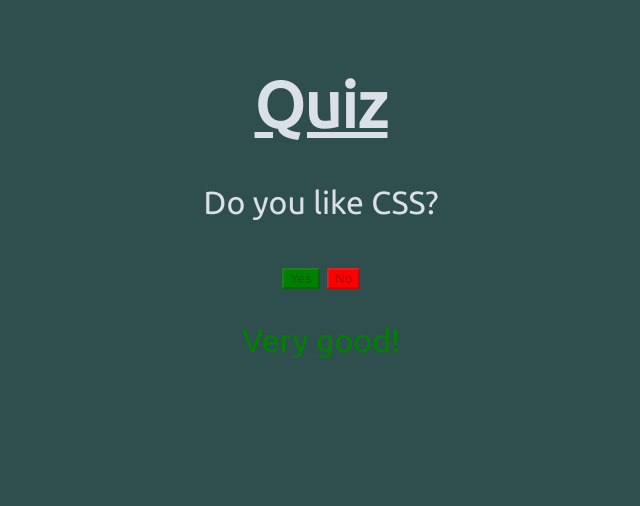
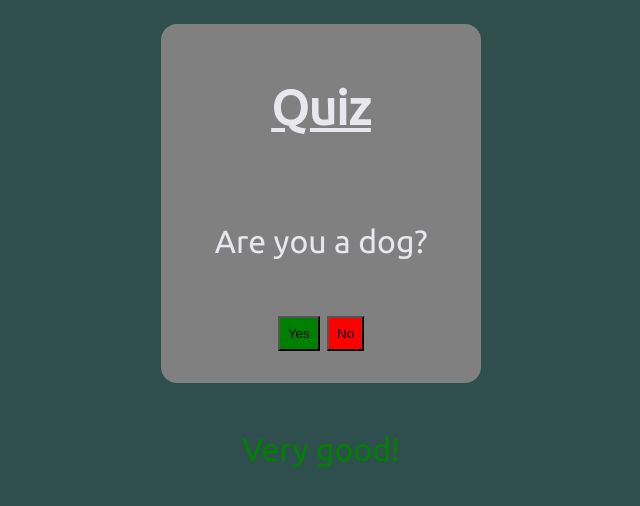
Before and after one commit to welschoff/quiz-app, a plain HTML site: page index.html in a window 1280 px wide. Both pictures are taken after a click on the button "Yes". Shown: the whole page, without its empty margins (319-959 px from the left). Drawn offline with Linux system fonts and the light colour scheme.

Commit message:
Change Style

```diff
--- a/index.html
+++ b/index.html
@@ -8,12 +8,17 @@
     <title>Quiz</title>
   </head>
   <body>
-    <h1><u>Quiz</u></h1>
-    <section class="box">
-      <p class="question"></p>
-      <button class="yes">Yes</button>
-      <button class="no">No</button>
+    <div class="wrapper">
+      <section class="quizbox">
+        <h1><u>Quiz</u></h1>
+        <p class="question"></p>
+        <div>
+          <button class="yes">Yes</button>
+          <button class="no">No</button>
+        </div>
+        <div class="next"></div>
+      </section>
       <script src="main.js"></script>
-    </section>
+    </div>
   </body>
 </html>
--- a/main.js
+++ b/main.js
@@ -1,7 +1,15 @@
-const correctAnswer = true;
+const questionList = [
+  "Are you a cat?",
+  "Are you a dog?",
+  "Are you a human?",
+  "Are you a robot?",
+];
+
+let questionIndex = 0;
+let correctAnswer = true;
 
 const myQuestion = document.querySelector(".question");
-myQuestion.textContent = "Do you like Javascript?";
+myQuestion.textContent = questionList[questionIndex];
 
 const yesButton = document.querySelector(".yes");
 yesButton.onclick = function () {
@@ -25,19 +33,18 @@ function showAnswerIsCorrect() {
   const para = document.createElement("p");
   const node = document.createTextNode("Very good!");
   para.className = "correct";
-  para.appendChild(node);
-  document.body.appendChild(para);
+  para.append(node);
+  document.body.append(para);
   setNewQuestion();
-  disableButtons();
 }
 
 function showAnswerIsIncorrect() {
   const para = document.createElement("p");
   const node = document.createTextNode("Oh, why not?!");
   para.className = "incorrect";
-  para.appendChild(node);
-  document.body.appendChild(para);
-  setNewQuestion();
+  para.append(node);
+  document.body.append(para);
+  disableButtons();
 }
 
 function disableButtons() {
@@ -46,5 +53,15 @@ function disableButtons() {
 }
 
 function setNewQuestion() {
-  myQuestion.textContent = "Do you like CSS?";
+  questionIndex += 1;
+  myQuestion.textContent = questionList[questionIndex];
+  correctAnswer = false;
+  document.body.removeChild(document.querySelector("correct"));
 }
+
+function nextQuestion() {
+  questionIndex += 1;
+  const nextButton = document.createElement("p");
+  nextButton.textContent = "Next Question";
+  next.appendChild(nextButton);
+}
--- a/style.css
+++ b/style.css
@@ -1,25 +1,56 @@
 @import url("https://fonts.googleapis.com/css2?family=Ubuntu&display=swap");
+
+*,
+*:before,
+*:after {
+  box-sizing: border-box;
+}
 
 body {
   background-color: darkslategray;
   color: rgba(248, 248, 255, 0.858);
-  text-align: center;
-  padding: 1rem;
   font-family: "Ubuntu", sans-serif;
   font-size: 2rem;
-}
-.yes {
-  background-color: green;
+  text-align: center;
 }
 
-.no {
-  background-color: red;
+.wrapper {
+  display: grid;
+  place-items: center;
+}
+
+.quizbox {
+  display: grid;
+  background: grey;
+  align-items: center;
+  justify-items: center;
+  border-radius: 1rem;
+  padding: 1rem;
+  margin: 1rem;
+  width: 20rem;
+  row-gap: 1rem;
 }
 
 .correct {
   color: green;
 }
 
+.yes {
+  background: green;
+  padding: 0.5rem;
+}
+
+.no {
+  background: red;
+  padding: 0.5rem;
+}
+
+.next {
+  background: none;
+  text-decoration: underline;
+  color: white;
+}
+
 .incorrect {
   color: red;
 }
```
